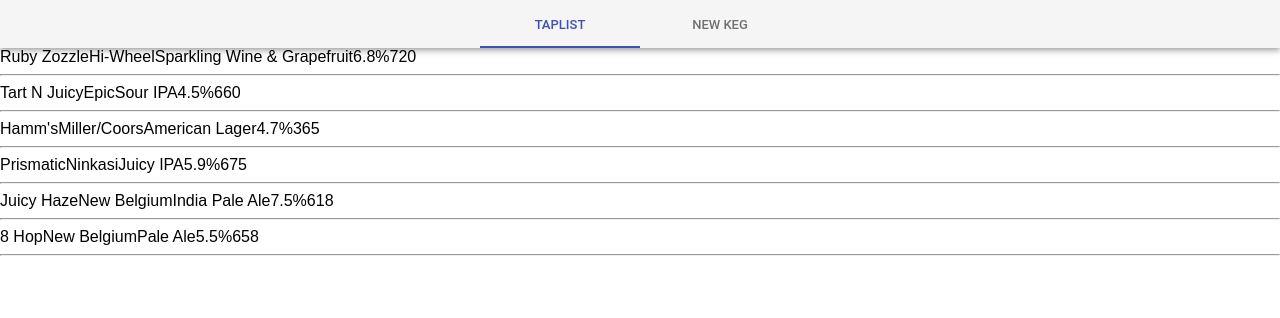
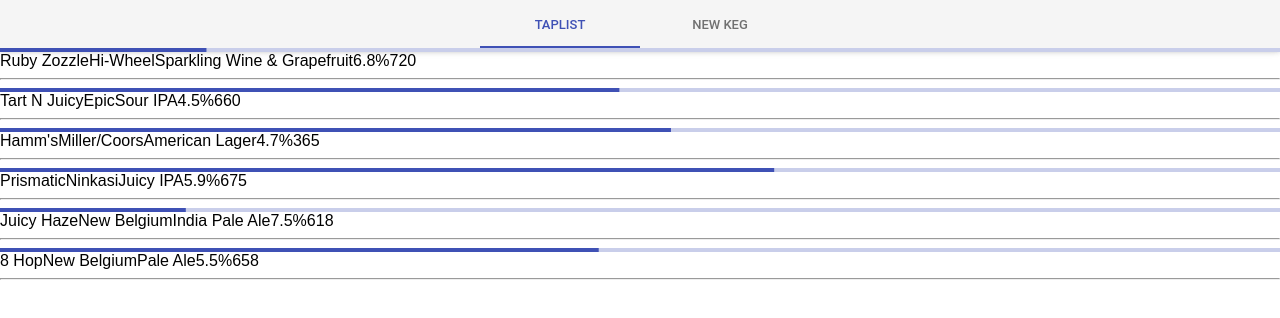
Before and after one commit to ryanjmurry/taproom-react, a React (Create React App) app: page /#/ in a window 1280 px wide. Shown: the top 318 px of the page. Built offline with nearby package versions, Linux system fonts and the light colour scheme.

Commit message:
add linear progress bar showing remaining kegs

```diff
--- a/src/components/Keg.js
+++ b/src/components/Keg.js
@@ -1,10 +1,22 @@
 import React from 'react';
 import PropTypes from 'prop-types';
+import LinearProgress from '@material-ui/core/LinearProgress';
+
+const progressStyle = {
+  height: '20px',
+  color: 'red'
+}
 
 const Keg = (props) => {
   const keg = props
+  const abv = parseInt(props.abv);
+  const pintsRemaining = ((props.remaining / 124) * 100);
   return (
     <div>
+      <LinearProgress
+        variant="determinate"
+        value={pintsRemaining}
+      />
       {keg.name}
       {keg.brewer}
       {keg.description}
```
